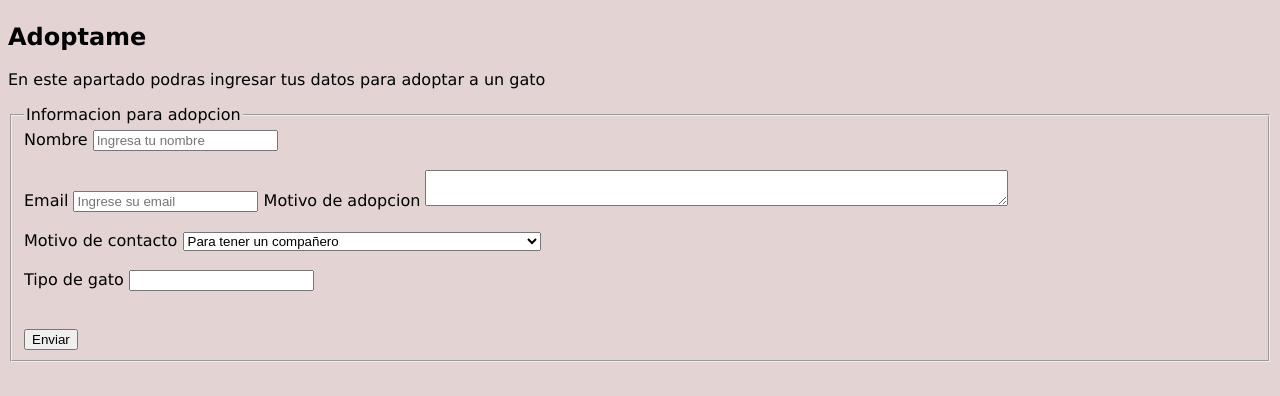
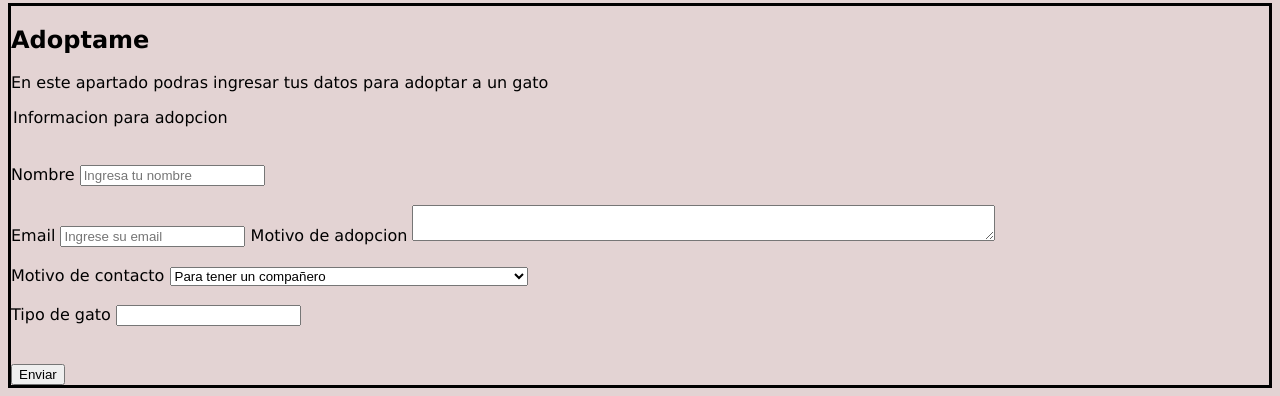
Before and after one commit to rvega22/Programacion-Web-2024, a PHP site: page /Ejercicio_1_Formato_De_texto.html in a window 1280 px wide; the page is wider, and only the part inside the window is pictured. Shown: the part 3523-3919 px from the top of that part. Before the commit the page ends 3885 px from the top of that part, so only its background shows below. Run offline with PHP 8.4, Linux system fonts and the light colour scheme.

Commit message:
Modificacion Ejercicio 1 CSS

```diff
--- a/CSS/Ejercicio_1_CSS/Ejercicio_1_Formato_De_texto.html
+++ b/CSS/Ejercicio_1_CSS/Ejercicio_1_Formato_De_texto.html
@@ -12,7 +12,7 @@
         <header>
             <h1>Los Gatos</h1>
             <figure>
-                <img src="https://encrypted-tbn0.gstatic.com/images?q=tbn:ANd9GcRF1IwK6-SxM83UpFVY6WtUZxXx-phss_gAUfdKbkTfau6VWVkt"  width="30%" alt="imagen de un gato" id="tabla_centrada">
+                <img src="https://encrypted-tbn0.gstatic.com/images?q=tbn:ANd9GcRF1IwK6-SxM83UpFVY6WtUZxXx-phss_gAUfdKbkTfau6VWVkt"  width="30%" alt="imagen de un gato">
             </figure>
         </header>
 
@@ -164,12 +164,13 @@
             </iframe>
         </section>
 
-        <footer>
+        <footer id="borde">
             <h2>Adoptame</h2>
             <p>En este apartado podras ingresar tus datos para adoptar a un gato</p>
             <form action="submit" method="post">
-                <fieldset>
                     <legend>Informacion para adopcion</legend>
+                    <br>
+                    <br>
                     <label for="name">Nombre</label>
                         <input
                         type="text"
@@ -239,7 +240,6 @@
                     <br>
 
                     <button type="submit">Enviar</button>
-                </fieldset>
 
             </form>
 
--- a/CSS/Ejercicio_1_CSS/style.css
+++ b/CSS/Ejercicio_1_CSS/style.css
@@ -1,7 +1,3 @@
-head {
-    left: 25%;
-}
-
 header{
     color: cadetblue;
     background-color: rgb(228, 212, 212);
@@ -42,3 +38,7 @@ body {
     position: relative;
     left: 10%;
 }
+
+#borde {
+    border-style: solid;
+}
```
